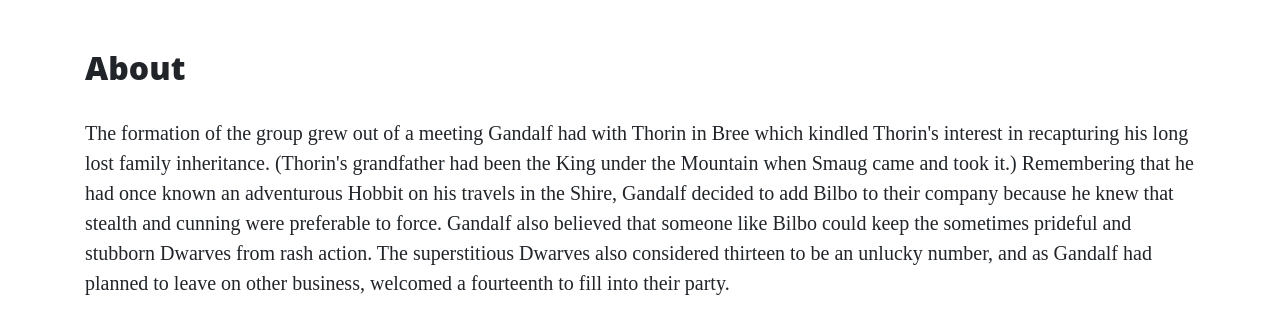
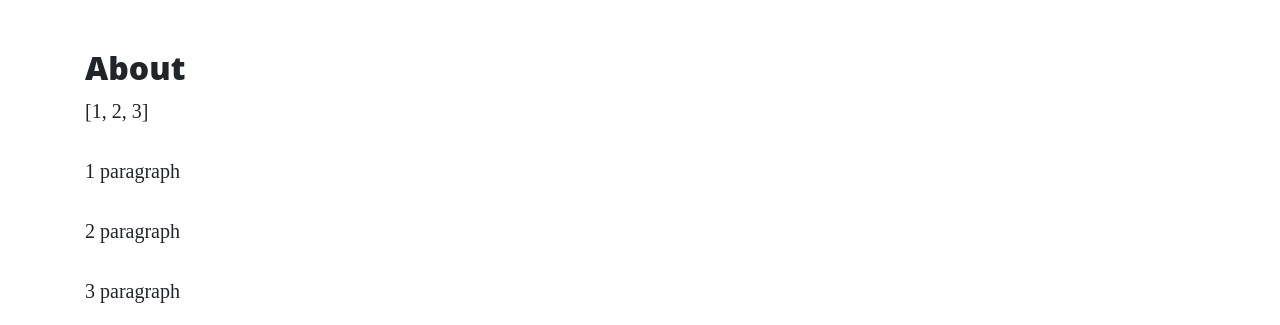
Before and after one commit to gennadiy-gaysha/CI-The-Flask-Framework, a Flask app: page /about in a window 1280 px wide. Shown: the part 629-954 px from the top of the page. Run offline with Flask 3, Linux system fonts and the light colour scheme; some libraries are stand-ins or nearby versions.

Commit message:
Implement for loop iteration inside about.html page

```diff
--- a/run.py
+++ b/run.py
@@ -53,7 +53,7 @@ def index():
 
 @app.route('/about')
 def about():
-    return render_template('about.html', page_title="About")
+    return render_template('about.html', page_title="About", list_of_numbers=[1,2,3])
 
 
 @app.route('/contacts')
--- a/templates/about.html
+++ b/templates/about.html
@@ -1,5 +1,13 @@
 {%extends 'base.html'%} {% block content%}
 <h2>{{page_title}}</h2>
+<!-- Jinja templating language:
+for expressions -->
+{{list_of_numbers}}
+<!-- for statements - logic control -->
+{% for number in list_of_numbers%}
+<p>{{number}} paragraph</p>
+{%endfor%}
+
 <p>
 	The formation of the group grew out of a meeting Gandalf had with Thorin in Bree which kindled
 	Thorin's interest in recapturing his long lost family inheritance. (Thorin's grandfather had been
```
